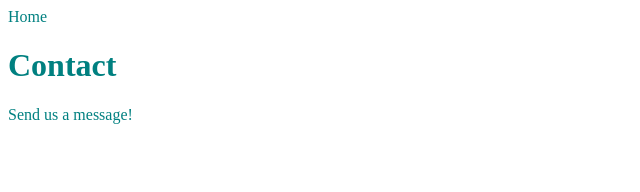
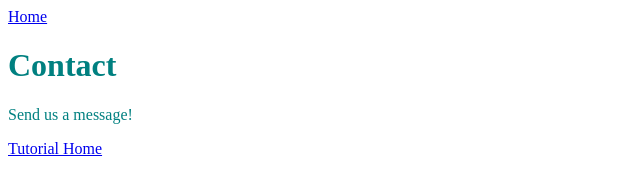
Before and after one commit to adamheald13/gatsbyjs-tutorial, a Gatsby site: page /building-blocks/contact in a window 1280 px wide. Shown: the whole page, without its empty margins (0-640 px from the left). Built offline with nearby package versions, Linux system fonts and the light colour scheme; Gatsby itself is replaced by a stand-in of ours.

Commit message:
Create HOC to always have a link to the tutorial homepage at the bottom

```diff
--- a/package.json
+++ b/package.json
@@ -10,7 +10,8 @@
     "format": "prettier --write src/**/*.{js,jsx}",
     "start": "npm run develop",
     "serve": "gatsby serve",
-    "test": "echo \"Write tests! -> https://gatsby.dev/unit-testing\""
+    "test": "echo \"Write tests! -> https://gatsby.dev/unit-testing\"",
+    "deploy": "gatsby build && surge public/"
   },
   "dependencies": {
     "gatsby": "^2.9.4",
--- /dev/null
+++ b/src/components/page.jsx
@@ -0,0 +1,9 @@
+import React from 'react'
+import { Link } from 'gatsby';
+
+export default (pageComponent) => (
+  <div>
+    {pageComponent()}
+    <Link to='/'>Tutorial Home</Link>
+  </div>
+)
--- a/src/pages/building-blocks/contact.jsx
+++ b/src/pages/building-blocks/contact.jsx
@@ -1,11 +1,14 @@
 import React from 'react'
 import { Link } from 'gatsby'
-import Header from '../../components/header'
+import Header from '../../components/building-blocks/header'
+import page from '../../components/page'
 
-export default () => (
+const contact = () => (
   <div style={{ color: `teal` }}>
-    <Link>Home</Link>
+    <Link to='/building-blocks'>Home</Link>
     <Header headerText='Contact' />
     <p>Send us a message!</p>
   </div>
 )
+
+export default () => page(contact)
```
Also changed, not shown: src/pages/building-blocks/about.jsx (+6 -3 lines), src/pages/building-blocks/index.jsx (+6 -3 lines), src/components/building-blocks/header.jsx (renamed from src/components/header.jsx).
